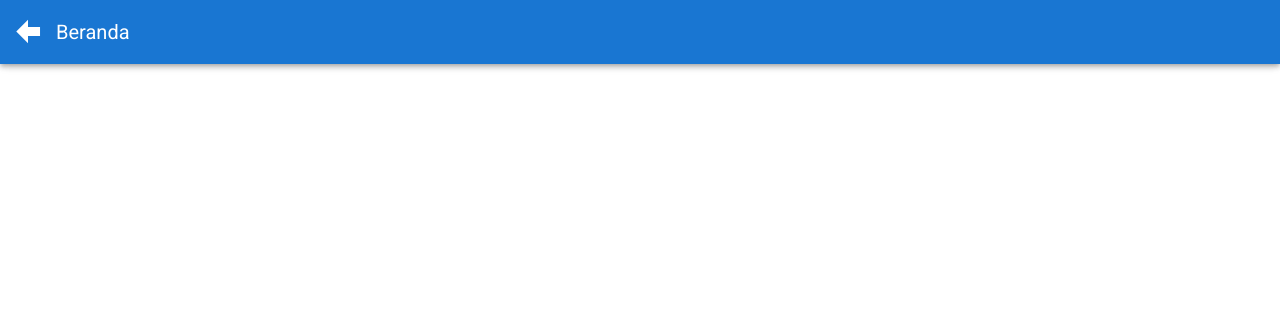
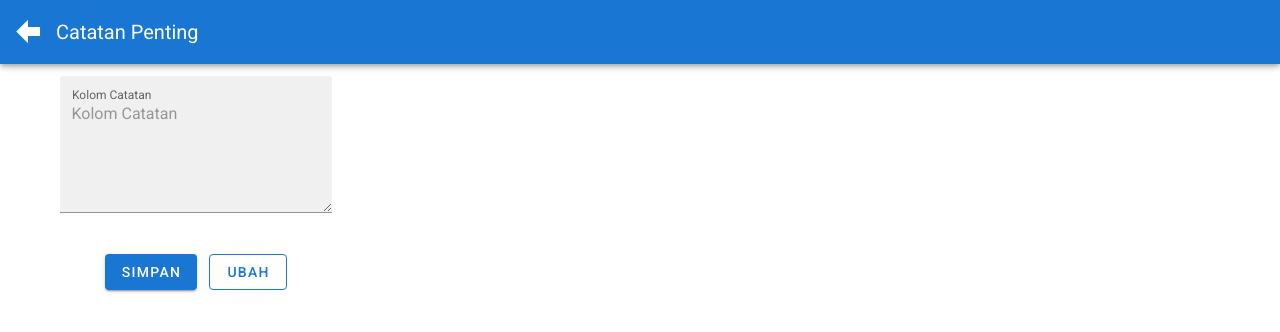
Before and after one commit to vhalegax/retensi-arv, a Nuxt app: page /catatan-penting in a window 1280 px wide. Before the commit this address had no page. Shown: the top 332 px of the page. Built offline with nearby package versions, Linux system fonts and the light colour scheme.

Commit message:
feat: catatan-penting

```diff
--- a/layouts/default.vue
+++ b/layouts/default.vue
@@ -137,6 +137,12 @@ export default {
           title = 'Terapi Lanjut Bagi Yang Pernah Berhenti ARV'
           break
 
+        //
+
+        case 'catatan-penting':
+          title = 'Catatan Penting'
+          break
+
         default:
           title = 'Beranda'
       }
--- /dev/null
+++ b/pages/catatan-penting/index.vue
@@ -0,0 +1,33 @@
+<template>
+  <v-form>
+    <v-container class="pa-0">
+      <v-row>
+        <v-col cols="12" sm="6" md="3">
+          <v-textarea
+            label="Kolom Catatan"
+            placeholder="Kolom Catatan"
+            rows="4"
+            filled
+            persistent-placeholder
+          ></v-textarea>
+        </v-col>
+      </v-row>
+
+      <v-row>
+        <v-col cols="12" sm="6" md="3" class="text-center pa-0">
+          <v-btn color="primary" class="mr-3"> Simpan </v-btn>
+
+          <v-btn color="primary" outlined> Ubah </v-btn>
+        </v-col>
+      </v-row>
+    </v-container>
+  </v-form>
+</template>
+
+<script>
+export default {
+  data() {
+    return {}
+  },
+}
+</script>
--- a/pages/index.vue
+++ b/pages/index.vue
@@ -89,7 +89,7 @@ export default {
         {
           title: 'Catatan Penting',
           icon: 'mdi-notebook-check',
-          route: '',
+          route: '/catatan-penting/',
         },
       ],
     }
```
